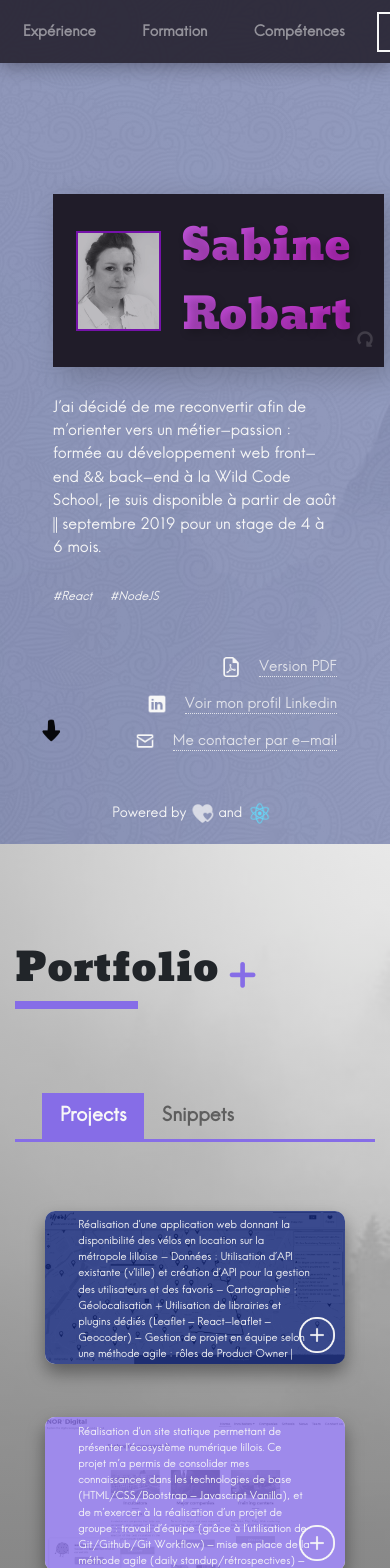
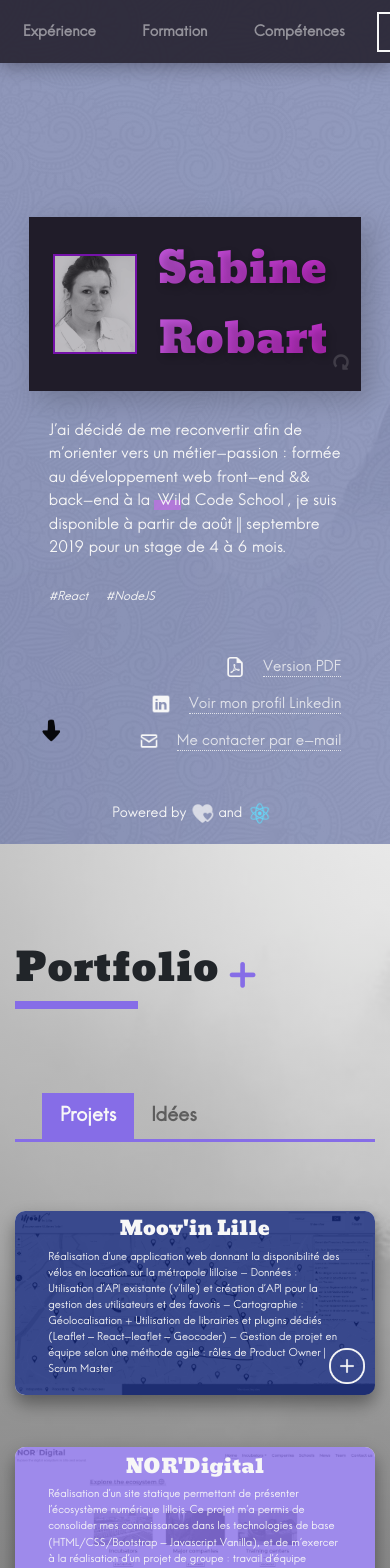
Before and after one commit to Sabinerobart/resume, a React (Create React App) app: page /Portfolio in a window 390 px wide. Shown: the top 1568 px of the page. Built offline with nearby package versions, Linux system fonts and the light colour scheme.

Commit message:
[Upd] minor : components layout.

```diff
--- a/src/components/Hero.jsx
+++ b/src/components/Hero.jsx
@@ -7,7 +7,7 @@
   render() {
     const { basics } = this.props.resumeObj;
     return (
-      <Col lg="4" className="hero px-5">
+      <Col xs="12" lg="4" className="hero">
         <div className="business-card">
           <div className="flip hvr-outline-in">
             <div className="front d-flex align-items-center">
@@ -48,10 +48,22 @@
             </div>
           </div>
         </div>
-        <div className="hero__subheader" />
-
+        <div className="hero__modal">
           <div className="hero__summary">
-          <p>{basics.summary}</p>
+            <p>
+              J'ai décidé de me reconvertir afin de m'orienter vers un
+              métier-passion : formée au développement web front-end && back-end
+              à la
+              <a
+                href="https://wildcodeschool.fr/"
+                className="hvr-underline-from-left"
+                target="_blank"
+              >
+                Wild Code School
+              </a>
+              , je suis disponible à partir de août || septembre 2019 pour un
+              stage de 4 à 6 mois.
+            </p>
             <h4>
               {basics.specialties.map((techno, i) => {
                 return (
@@ -122,6 +134,8 @@
             and
             <img src={reactLogo} className="hero__react-logo" alt="react" />
           </p>
+        </div>
+
         <span role="img" aria-label="Arrow down" className="hero__arrow">
           <img
             src={require("../pictures/icons/arrow-down.png")}
--- a/src/components/Portfolio.jsx
+++ b/src/components/Portfolio.jsx
@@ -48,7 +48,7 @@
                   this.toggle("1");
                 }}
               >
-                Projects
+                Projets
               </NavLink>
             </NavItem>
             <NavItem>
@@ -58,31 +58,33 @@
                   this.toggle("2");
                 }}
               >
-                Snippets
+                Idées
               </NavLink>
             </NavItem>
           </Nav>
 
           <TabContent activeTab={this.state.activeTab}>
-            <TabPane tabId="1" fade={true}>
+            <TabPane tabId="1">
               <Row>
                 {projects.map((project, i) => {
                   const img = [
                     require("../pictures/Project2.jpg"),
                     require("../pictures/Project1.jpg")
                   ];
+                  const projectNumber = `project ${i}`;
                   return (
                     <a
                       key={i}
                       href={project.projectUrl}
                       target="_blank"
-                      className="col-10 p-0 my-4 mx-auto"
+                      rel="noopener noreferrer"
+                      className="col-12 col-md-10 p-0 my-4 mx-auto"
                     >
                       <div className="picture-container">
                         <img
                           className="portfolio-picture"
                           src={img[i]}
-                          alt="cook"
+                          alt={projectNumber}
                         />
                         <div className="overlay">
                           <img
@@ -101,6 +103,13 @@
             </TabPane>
             <TabPane tabId="2">
               <Row>
+                <p>
+                  Lorem ipsum dolor, sit amet consectetur adipisicing elit.
+                  Tenetur voluptate voluptates adipisci aspernatur sequi eveniet
+                  minima quasi quisquam incidunt sapiente, corporis reiciendis
+                  praesentium. Assumenda fuga provident ab similique nihil
+                  asperiores?
+                </p>
                 {pens.map((pen, i) => {
                   return (
                     <React.Fragment>
@@ -122,12 +131,12 @@
                           margin: "1rem auto",
                           padding: "1rem"
                         }}
-                        data-pen-title={pen.dataPenTitle[i]}
+                        data-pen-title={pen.dataPenTitle}
                       >
                         <span>
                           See the Pen &nbsp;
-                          <a href={pen.penHref[i]}>{pen.dataPenTitle}</a>&nbsp;
-                          by Sabine Robart (
+                          <a href={pen.penHref}>{pen.dataPenTitle}</a>&nbsp; by
+                          Sabine Robart (
                           <a href="https://codepen.io/_Sabine">@_Sabine</a>) on
                           <a href="https://codepen.io"> CodePen </a>.
                         </span>
@@ -139,55 +148,6 @@
                     </React.Fragment>
                   );
                 })}
-
-                {/* {pens.map((pen, i) => {
-                  return (
-                    <a
-                    // class="codepen"
-                    // data-height="365"
-                    // data-theme-id="0"
-                    // data-default-tab="css,result"
-                    // data-user="_Sabine"
-                    // data-slug-hash={pen.dataSlugHash[i]}
-                    // style={{
-                    //   height: "365px",
-                    //   boxSizing: "border-box",
-                    //   display: "flex",
-                    //   alignItems: "center",
-                    //   justifyContent: "center",
-                    //   border: "2px solid #fafafa",
-                    //   margin: "1em 0",
-                    //   padding: "1rem"
-                    // }}
-                    // data-pen-title={pen.dataPenTitle[i]}
-                    >
-                      <img src={pen.penImg} />
-                      <span>
-                        See the Pen
-                        <a
-                          href={pen.penHref[i]}
-                          className="links"
-                          style={{ padding: "0 .5rem" }}
-                        >
-                          {pen.dataPenTitle}
-                        </a>
-                        by Sabine Robart (
-                        <a className="links" href="https://codepen.io/_Sabine">
-                          @_Sabine
-                        </a>
-                        ) on
-                        <a className="links" href="https://codepen.io">
-                          CodePen
-                        </a>
-                        .
-                      </span>
-                      <script
-                        async
-                        src="https://static.codepen.io/assets/embed/ei.js"
-                      />
-                    </a>
-                  );
-                })} */}
               </Row>
             </TabPane>
           </TabContent>
--- a/src/components/SkillsList.jsx
+++ b/src/components/SkillsList.jsx
@@ -3,7 +3,6 @@
 import "../style/SkillsList.scss";
 import "../App.scss";
 import { Col } from "reactstrap";
-// import Footer from "./Footer";
 
 class SkillsList extends Component {
   render() {
@@ -29,7 +28,6 @@
             ))}
           </Col>
         </div>
-        {/* <Footer /> */}
       </Col>
     );
   }
```
Also changed, not shown: src/components/Education.jsx (+1 -9 lines). Lines whose indentation alone changed are shown as unchanged.
